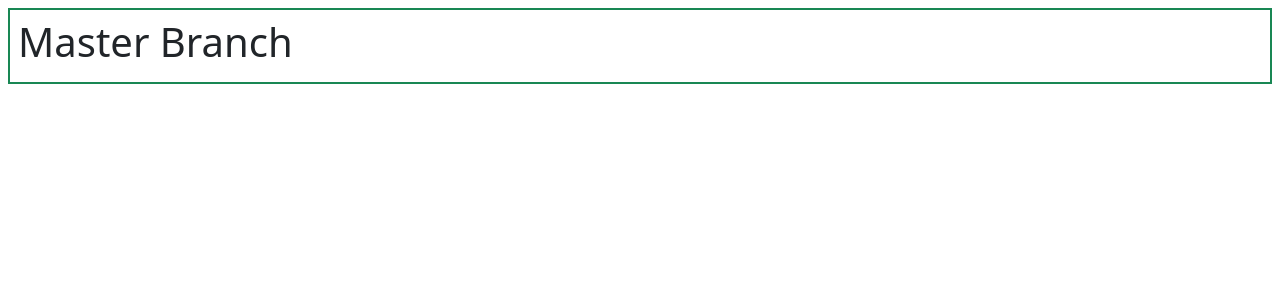
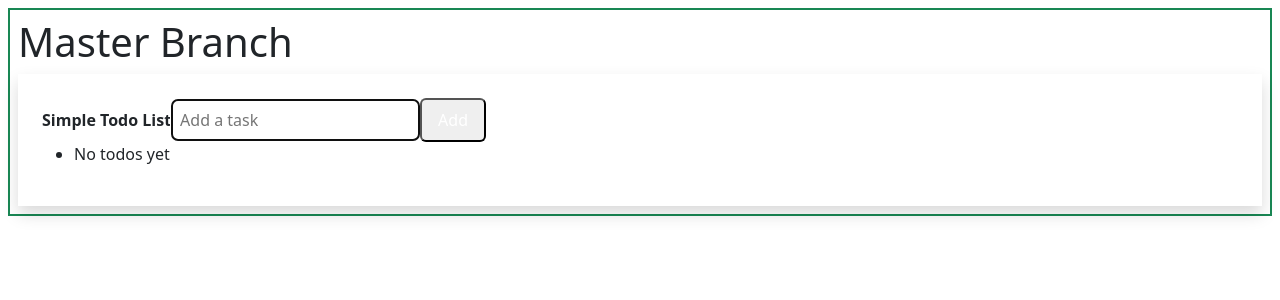
Before and after one commit to edupoly/rb53app, a React (Vite) app: page / in a window 1280 px wide. Shown: the top 300 px of the page. Built offline with nearby package versions, Linux system fonts and the light colour scheme.

Commit message:
useRef-focus

```diff
--- a/src/App.jsx
+++ b/src/App.jsx
@@ -1,7 +1,32 @@
+import { useEffect, useRef } from "react";
+import TodoList from "./Todolist";
+
 function App() {
+  // var aRef = useRef();
+  // var bRef = useRef();
+
+  // function handleClick() {
+  //   var x = aRef.current.value;
+  //   bRef.current.innerText = x;
+  // }
+  // useEffect(() => {
+  //   aRef.current.focus();
+  // }, []);
   return (
     <div className="border border-2 border-success m-2 p-2">
       <h1>Master Branch</h1>
+      <TodoList></TodoList>
+      {/* <input type="text" ref={aRef} />
+      <button
+        onClick={() => {
+          handleClick();
+        }}
+      >
+        Show text
+      </button>
+      <h3>
+        My Name is :: <span ref={bRef}></span>
+      </h3> */}
     </div>
   );
 }
--- /dev/null
+++ b/src/Todolist.jsx
@@ -0,0 +1,95 @@
+import React, { useState, useRef, useEffect } from "react";
+
+export default function TodoList() {
+  const [todos, setTodos] = useState([]);
+  const [text, setText] = useState("");
+  const tref = useRef();
+  const bref = useRef();
+  function addTodo() {
+    const v = text.trim();
+
+    const newTodo = {
+      id: Date.now().toString(),
+      text: v,
+      completed: false,
+    };
+    setTodos([...todos, newTodo]);
+    setText("");
+  }
+
+  function toggleTodo(id) {
+    setTodos(
+      todos.map((t) => (t.id === id ? { ...t, completed: !t.completed } : t))
+    );
+  }
+
+  function deleteTodo(id) {
+    setTodos(todos.filter((t) => t.id !== id));
+  }
+  function checkEnter(ev) {
+    if (ev.key === "Enter") {
+      bref.current.focus();
+    }
+  }
+  useEffect(() => {
+    tref.current.focus();
+  }, []);
+  return (
+    <div className="max-w-md mx-auto mt-8 p-4 bg-white rounded-xl shadow">
+      <b className="text-xl block mb-4">Simple Todo List</b>
+
+      <input
+        value={text}
+        onChange={(e) => setText(e.target.value)}
+        onKeyUp={(e) => {
+          checkEnter(e);
+        }}
+        placeholder="Add a task"
+        className="flex-1 p-2 border rounded"
+        ref={tref}
+      />
+      <button
+        type="submit"
+        className="px-3 py-2 bg-slate-800 text-white rounded"
+        onClick={() => {
+          addTodo();
+        }}
+        ref={bref}
+      >
+        Add
+      </button>
+
+      <ul className="space-y-2">
+        {todos.length === 0 && (
+          <li className="text-gray-400 text-sm">No todos yet</li>
+        )}
+
+        {todos.map((todo) => (
+          <li
+            key={todo.id}
+            className="flex items-center justify-between p-2 border rounded"
+          >
+            <label className="flex items-center gap-2 flex-1">
+              <input
+                type="checkbox"
+                checked={todo.completed}
+                onChange={() => toggleTodo(todo.id)}
+              />
+              <span
+                className={todo.completed ? "line-through text-gray-500" : ""}
+              >
+                {todo.text}
+              </span>
+            </label>
+            <button
+              onClick={() => deleteTodo(todo.id)}
+              className="text-red-500 text-sm"
+            >
+              Delete
+            </button>
+          </li>
+        ))}
+      </ul>
+    </div>
+  );
+}
```
